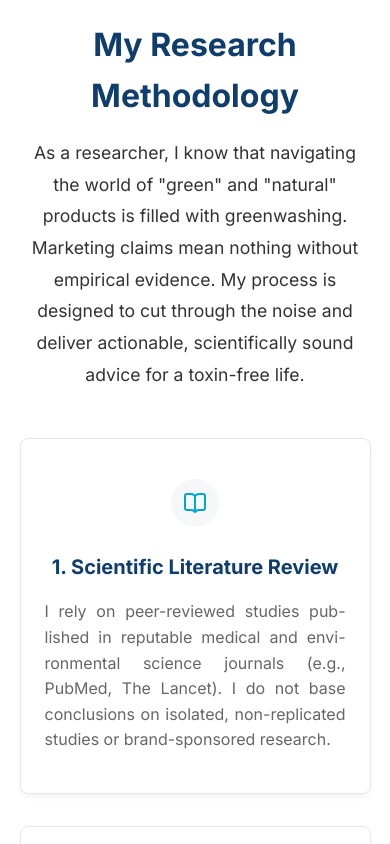
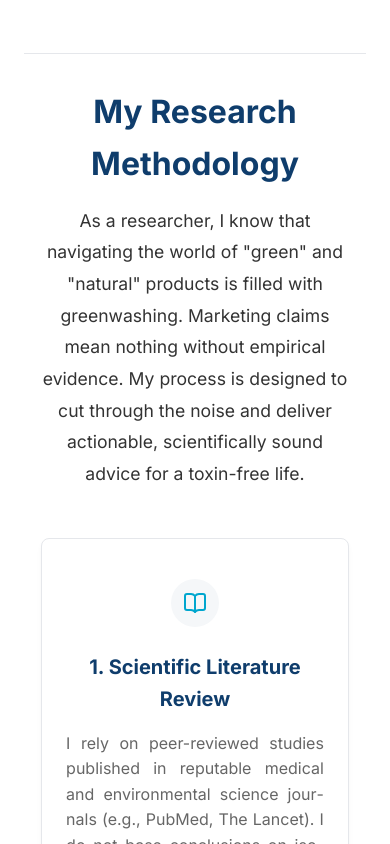
Before and after one commit to GoToxinFree/GoToxinFreeWithTina_Website, a Next.js app: page /about in a window 390 px wide. Shown: the part 2180-3024 px from the top of the page. Built offline with nearby package versions, Linux system fonts and the light colour scheme; no server answers; the database is empty.

Commit message:
style: Restore side margins for Contact and Article pages on mobile

```diff
--- a/src/app/blog/[slug]/page.tsx
+++ b/src/app/blog/[slug]/page.tsx
@@ -44,7 +44,7 @@ export default async function BlogPostPage({ params }: { params: Promise<{ slug:
       <Header />
 
       <main>
-        <article className="container" style={{ padding: '4rem 0', maxWidth: '800px' }}>
+        <article className="container" style={{ padding: '4rem 1.5rem', maxWidth: '800px' }}>
           <Link href="/blog" className="btn-ghost" style={{ marginBottom: '2rem', marginLeft: '-0.75rem', fontSize: '0.9rem' }}>
             <ArrowLeft size={16} /> Back to Blog
           </Link>
--- a/src/app/globals.css
+++ b/src/app/globals.css
@@ -233,9 +233,10 @@ a:hover {
 
 /* --- CONTACT PAGE STYLES --- */
 .contact-main {
-  padding: 4rem 0;
+  padding: 4rem 1.5rem;
   min-height: calc(100vh - 200px);
 }
+
 
 .contact-hero {
   background-color: var(--primary);
@@ -360,9 +361,10 @@ a:hover {
 
 /* --- ABOUT PAGE STYLES --- */
 .about-main {
-  padding: 4rem 0;
+  padding: 4rem 1.5rem;
   min-height: calc(100vh - 200px);
 }
+
 
 .about-hero {
   background-color: var(--primary);
```
